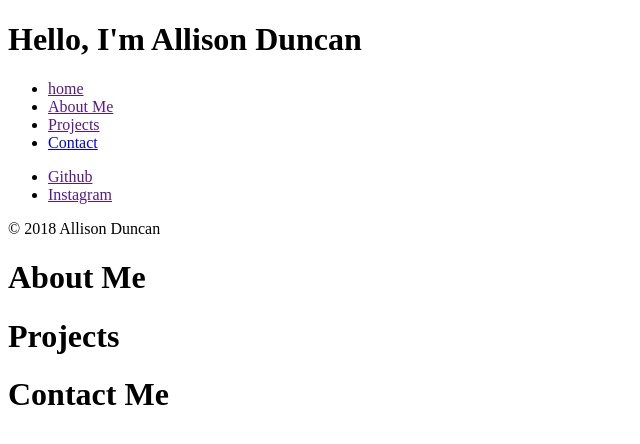
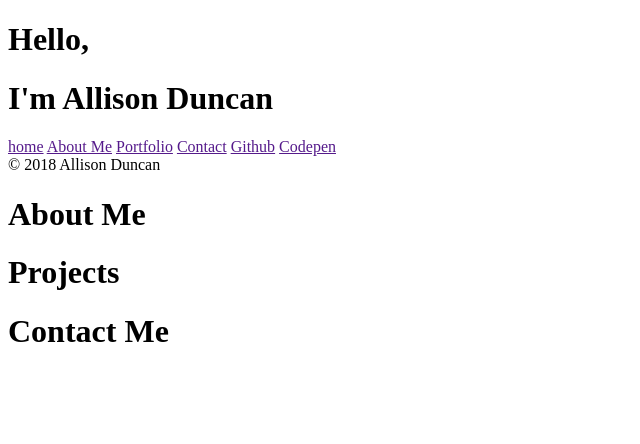
Before and after one commit to AllisonDuncan/allisonduncan.github.io, a plain HTML site: page index.html in a window 1280 px wide. Shown: the whole page, without its empty margins (0-640 px from the left). Drawn offline with Linux system fonts and the light colour scheme.

Commit message:
Updating index.html

```diff
--- a/index.html
+++ b/index.html
@@ -9,18 +9,15 @@
 <body>
   <div class="wrapper">
     <header>
-      <h1>Hello, I'm Allison Duncan</h1>
+      <h1>Hello,</h1>
+      <h1>I'm Allison Duncan</h1>
       <nav>
-        <ul id="mainNav">
-          <li><a href="" class="current navButton">home</a></li>
-          <li><a href="" class="navButton">About Me</a></li>
-          <li><a href="" class="navButton">Projects</a></li>
-          <li><a href="#contact" class="navButton">Contact</a></li>
-        </ul>
-        <ul id="socialNav">
-          <li><a href="" class="navButton">Github</a></li>
-          <li><a href="" class="navButton">Instagram</a></li>
-        </ul>
+          <a href="" class="current navButton">home</a>
+          <a href="" class="navButton">About Me</a>
+          <a href="" class="navButton">Portfolio</a>
+          <a href="" class="navButton">Contact</a>
+          <a href="" class="navButton">Github</a>
+          <a href="" class="navButton">Codepen</a>
       </nav>
     </header>
     <footer>
```
